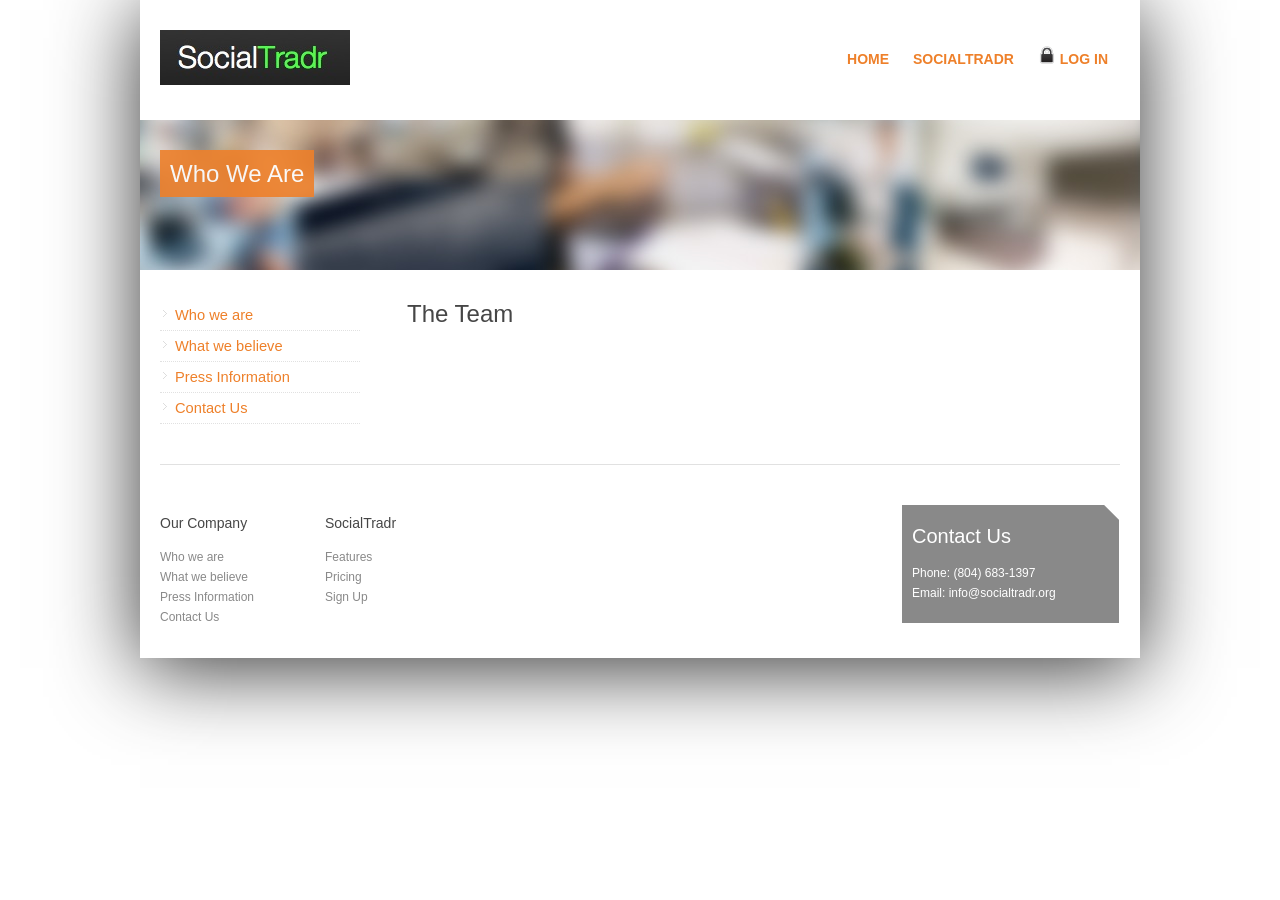
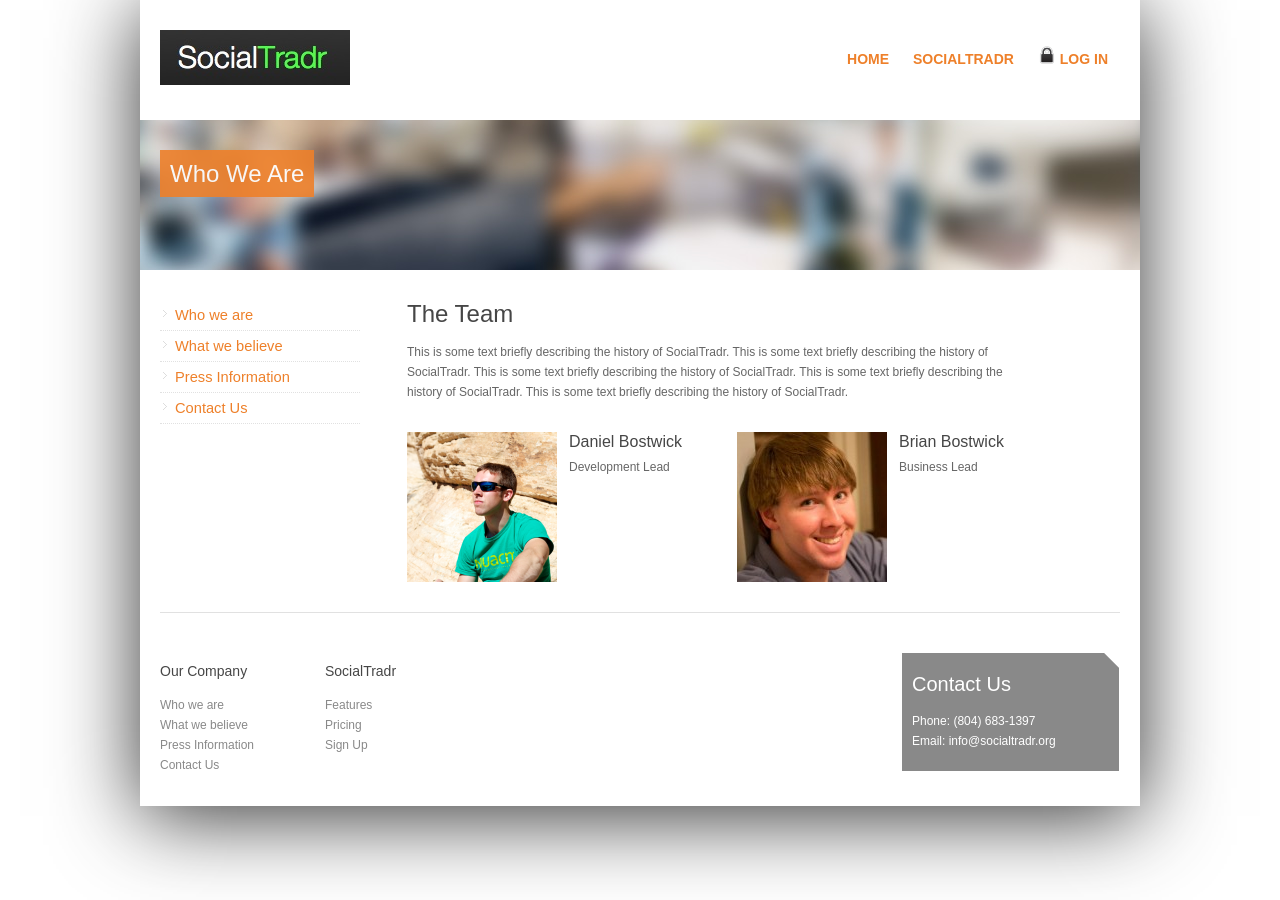
Before and after one commit to socialtradr/socialtradr.github.com, a Jekyll site: the page built from company/index.html, in a window 1280 px wide. Built offline with Jekyll 4.4.1, drawn with Linux system fonts in a browser that asks for light colours; nearby versions of some CDN libraries; Markdown is read by kramdown in place of the engine named in the settings.

Commit message:
add tagline trials

```diff
--- a/_includes/product_navbar.html
+++ b/_includes/product_navbar.html
@@ -27,5 +27,6 @@
             </ul>
         </li>
         <li><a href="/product/pricing">Pricing</a></li>
+        <li><a href="http://app.socialtradr.org/sign_up">Sign up for a Free Trial</a></li>
     </ul>
 </div>
--- a/company/index.html
+++ b/company/index.html
@@ -18,6 +18,23 @@
 
     <div class="two-third last">
         <h2>The Team</h2>
+        <p>This is some text briefly describing the history of SocialTradr. This is some text briefly describing the history of SocialTradr. This is some text briefly describing the history of SocialTradr. This is some text briefly describing the history of SocialTradr. This is some text briefly describing the history of SocialTradr.</p>
+
+        <br/>
+
+        <div class="one-third">
+        	<img src="/images/headshots/daniel.png" style="float: left; padding-right: 12px;"/>
+        	<h5 style="margin-bottom: 5px;">Daniel Bostwick</h5>
+        	<p>Development Lead</p>
+        </div>
+
+        <div class="one-third last">
+        	<img src="/images/headshots/brian.jpeg" style="float: left; padding-right: 12px;"/>
+
+        	<h5 style="margin-bottom: 5px;">Brian Bostwick</h5>
+        	<p>Business Lead</p>
+        </div>
+
     </div>
 
 </div>
--- a/index.html
+++ b/index.html
@@ -11,8 +11,10 @@
 	</div>
 
 	<div class="one-third last">
-		<div style="margin-top: 200px;">&nbsp;</div>
-		<h2>This is some text describing SocialTradr in one sentence.</h2>
+		<div style="margin-top: 50px;">&nbsp;</div>
+		<h2>SocialTradr brings emotional intelligence to social media analytics, because conversations are about more than 'likes'. </h2>
+        <br/>
+        <h2>With our comparative analytics tool, you can compare emotions social media with the data important to you.</h2>
 		<a href="#" class="button round big orange">Learn More</a>
 		<a href="#" class="button round big green">Try SocialTradr Free</a>
 
```
Also changed, not shown: company/press.html (+9 -3 lines), index2.html (added, +23 -0 lines), index3.html (added, +25 -0 lines), images/headshots/brian.jpeg (added), images/headshots/daniel.png (added).
